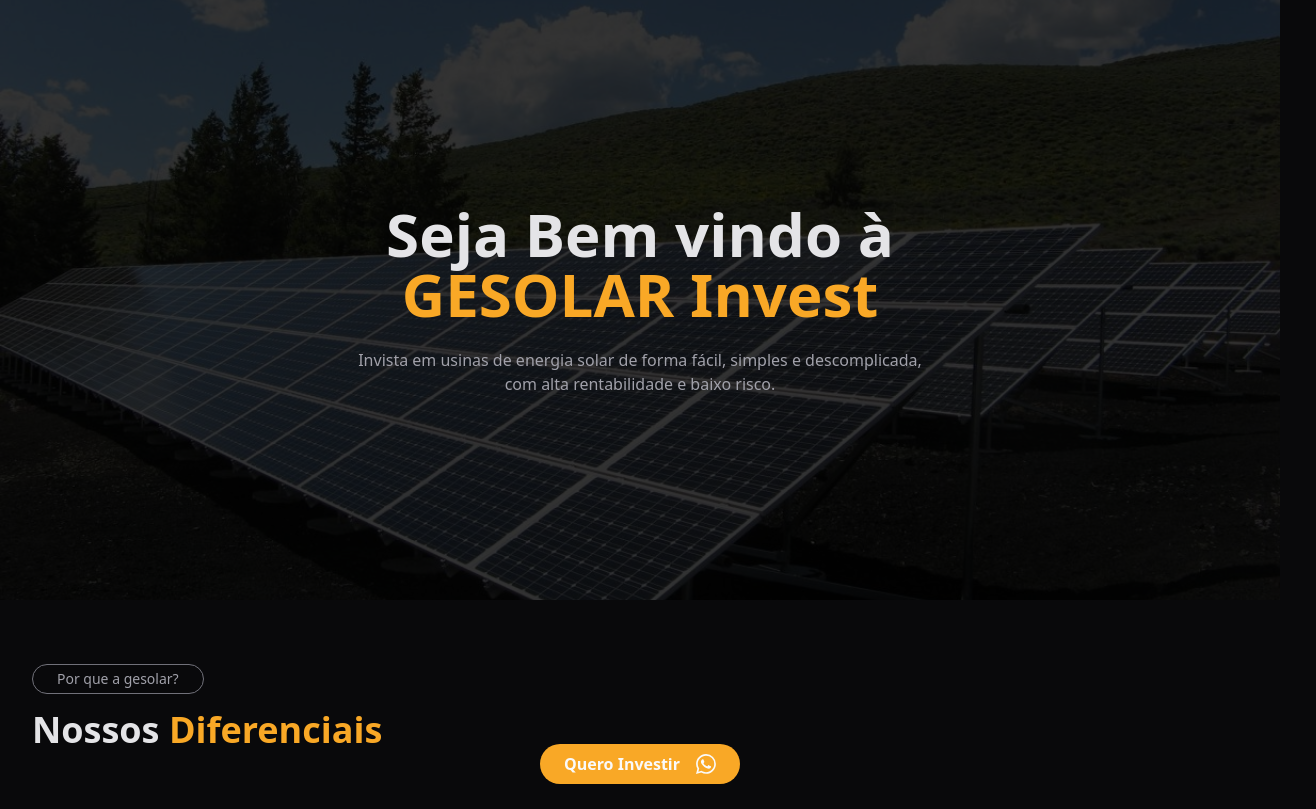
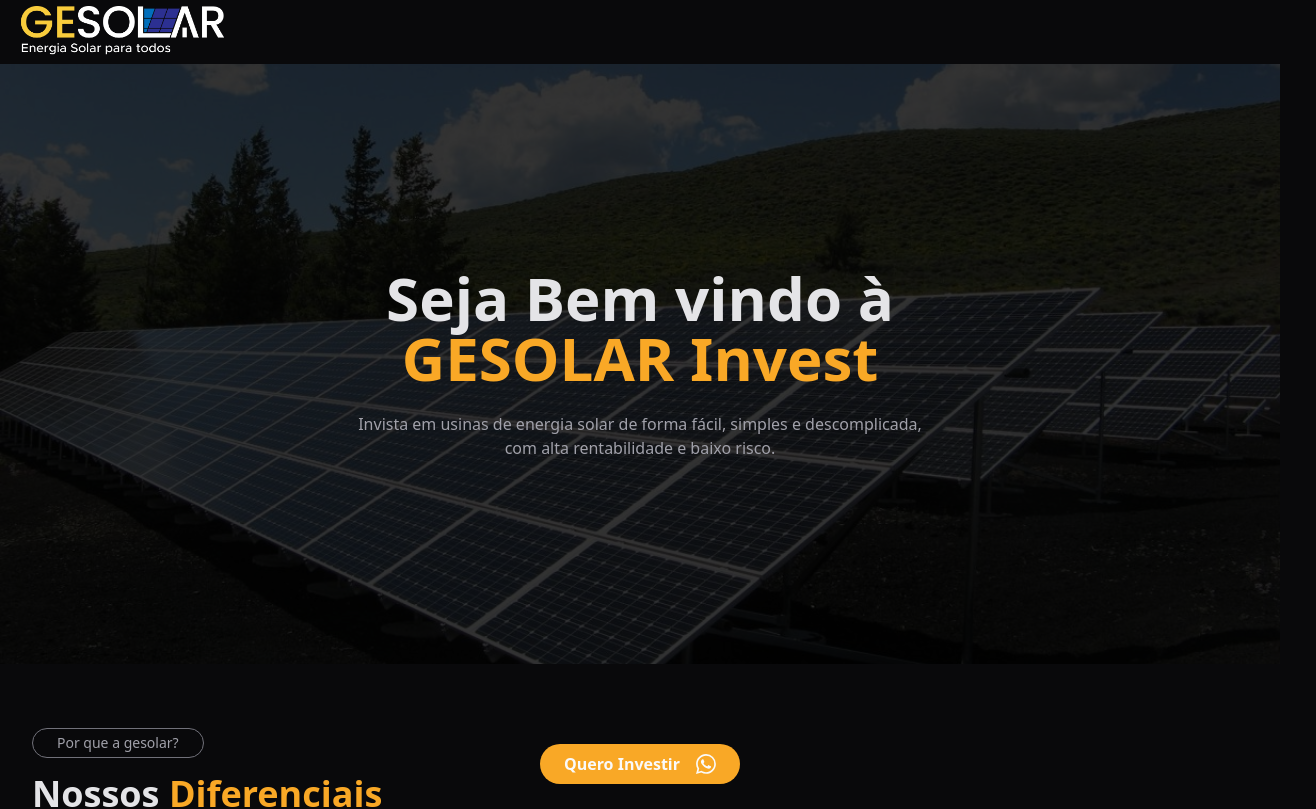
Before and after one commit to leosantanadev/gesolar-invest, a Next.js app: page / in a window 1280 px wide. Shown: the top 809 px of the page, 1316 px wide, since content can reach past the window. Built offline with nearby package versions, Linux system fonts and the light colour scheme.

Commit message:
adicionando logo

```diff
--- a/src/app/page.tsx
+++ b/src/app/page.tsx
@@ -1,4 +1,3 @@
-import Link from "next/link";
 import { AboutUsSection } from "../components/AboutUsSection";
 import { CasesSection } from "../components/CasesSection";
 import { FAQSection } from "../components/FAQSection";
@@ -8,10 +7,13 @@ import { HowWeWorkSection } from "../components/HowWeWorkSection";
 import { PrincingSection } from "../components/PrincingSection";
 import { StatsSection } from "../components/StatsSection";
 import { BsWhatsapp } from "react-icons/bs";
+import { Navbar } from "../components/Navbar";
 
 export default function Home() {
   return (
     <>
+      <Navbar />
+
       <HeroSectionWithImage />
       <FeatureSection />
       <AboutUsSection />
--- /dev/null
+++ b/src/components/Navbar.tsx
@@ -0,0 +1,20 @@
+import Logo from '@/src/app/assets/Logo branco.amarelo.png'
+
+export function Navbar() {
+  return (
+    <section className="px-4 h-16 bg-zinc-950 w-full max-w-screen-xl mx-auto flex items-center">
+        <nav className="hidden justify-between lg:flex">
+          <div className="flex items-center">
+            <div className="flex items-center">
+              <img
+                src={Logo.src}
+                className="w-52"
+                alt="logo"
+              />
+            </div>
+
+          </div>
+        </nav>
+    </section>
+  );
+};
--- a/src/components/PrincingSection.tsx
+++ b/src/components/PrincingSection.tsx
@@ -29,7 +29,7 @@ export function PrincingSection () {
             Check out our affordable pricing plans
           </p>
 
-          <div className="flex flex-col items-stretch gap-6 md:flex-row">
+          <div className="flex flex-col flex-wrap items-stretch gap-6 lg:flex-row">
             <Card className="flex w-80 flex-col justify-between text-left">
               <CardHeader>
                 <CardTitle>
```
Also changed, not shown: src/app/assets/Logo branco.amarelo.png (added).
